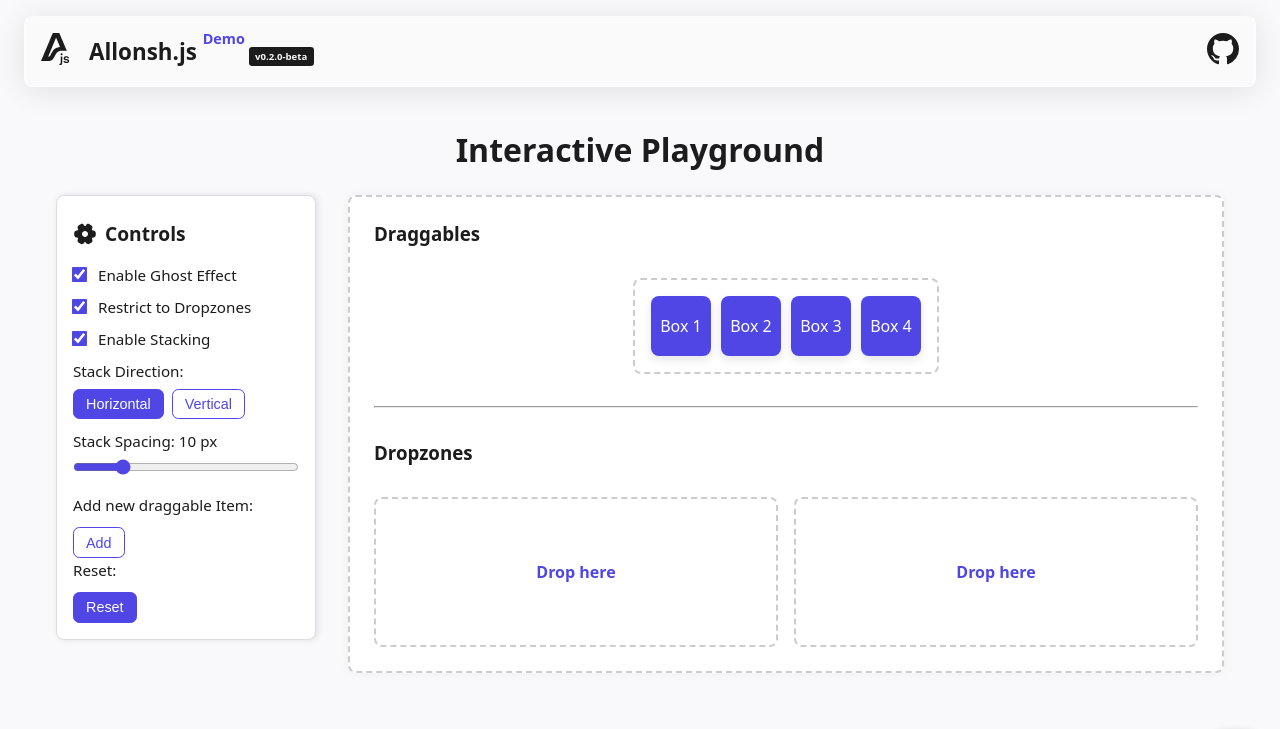
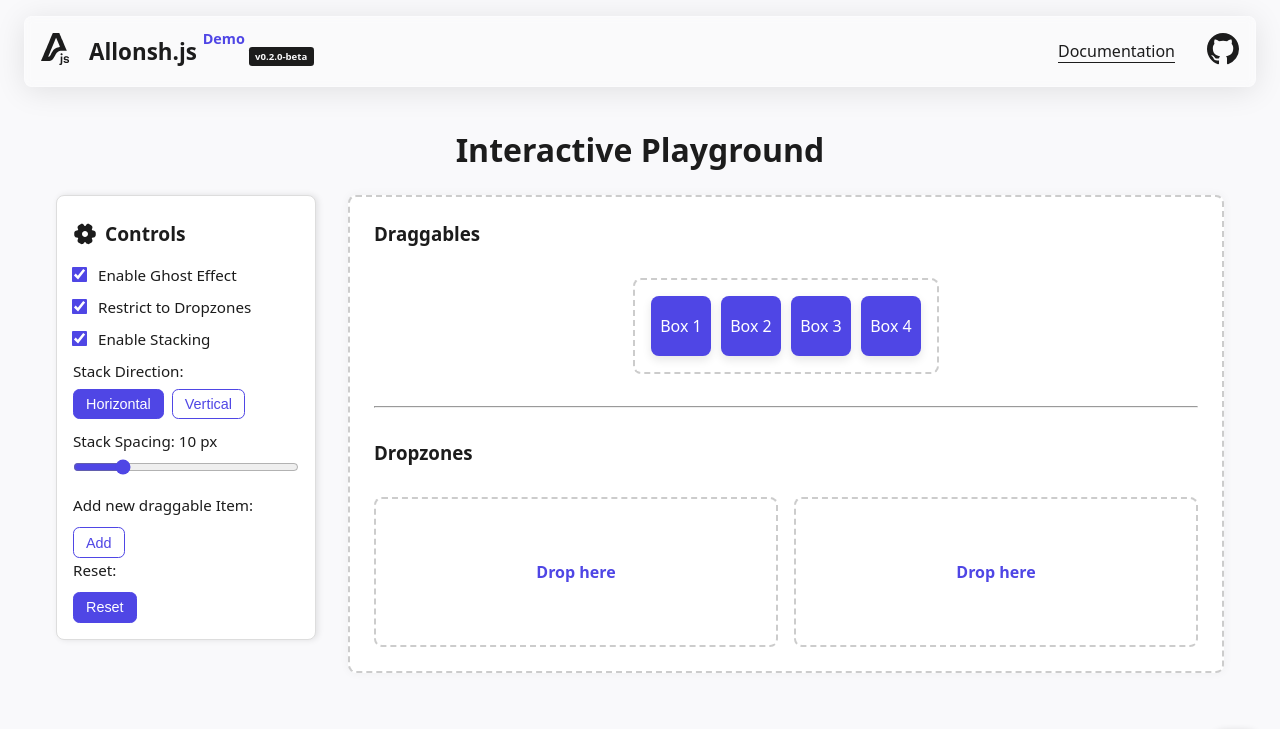
Before and after one commit to satnam72/allonsh.js, a website with bundled scripts: page demo/index.html in a window 1280 px wide. Shown: the top 729 px of the page. Built offline with nearby package versions, Linux system fonts and the light colour scheme.

Commit message:
chore(demo): add link to docs

```diff
--- a/demo/css/styles.css
+++ b/demo/css/styles.css
@@ -110,6 +110,25 @@
 
 .demo-header__github path {
   fill: var(--text-color);
+}
+
+.github-links {
+  display: flex;
+  gap: 2rem;
+  align-items: center;
+  justify-content: center;
+}
+
+.github-links__docs {
+  color: var(--text-color);
+  text-decoration: none;
+  border-bottom: 1px solid var(--text-color);
+  transition: border 500ms;
+}
+
+.github-links__docs:hover {
+  border-bottom: 5px solid var(--text-color);
+  transition: border 500ms;
 }
 /* Main Title */
 .spaced-top {
--- a/demo/index.html
+++ b/demo/index.html
@@ -50,6 +50,15 @@
           <span class="demo-allonsh__currentVersion"> v0.2.0-beta </span>
         </h2>
       </div>
+      <div class="github-links">
+        <a
+          class="github-links__docs"
+          href="https://github.com/satnam72/allonsh.js/tree/main/docs"
+          target="_blank"
+          rel="noopener"
+        >
+          Documentation
+        </a>
         <div class="demo-header__github">
           <a
             href="https://github.com/satnam72/allonsh.js"
@@ -76,6 +85,7 @@
               />
             </svg>
           </a>
+        </div>
       </div>
     </header>
 
```
Lines whose indentation alone changed are shown as unchanged.
